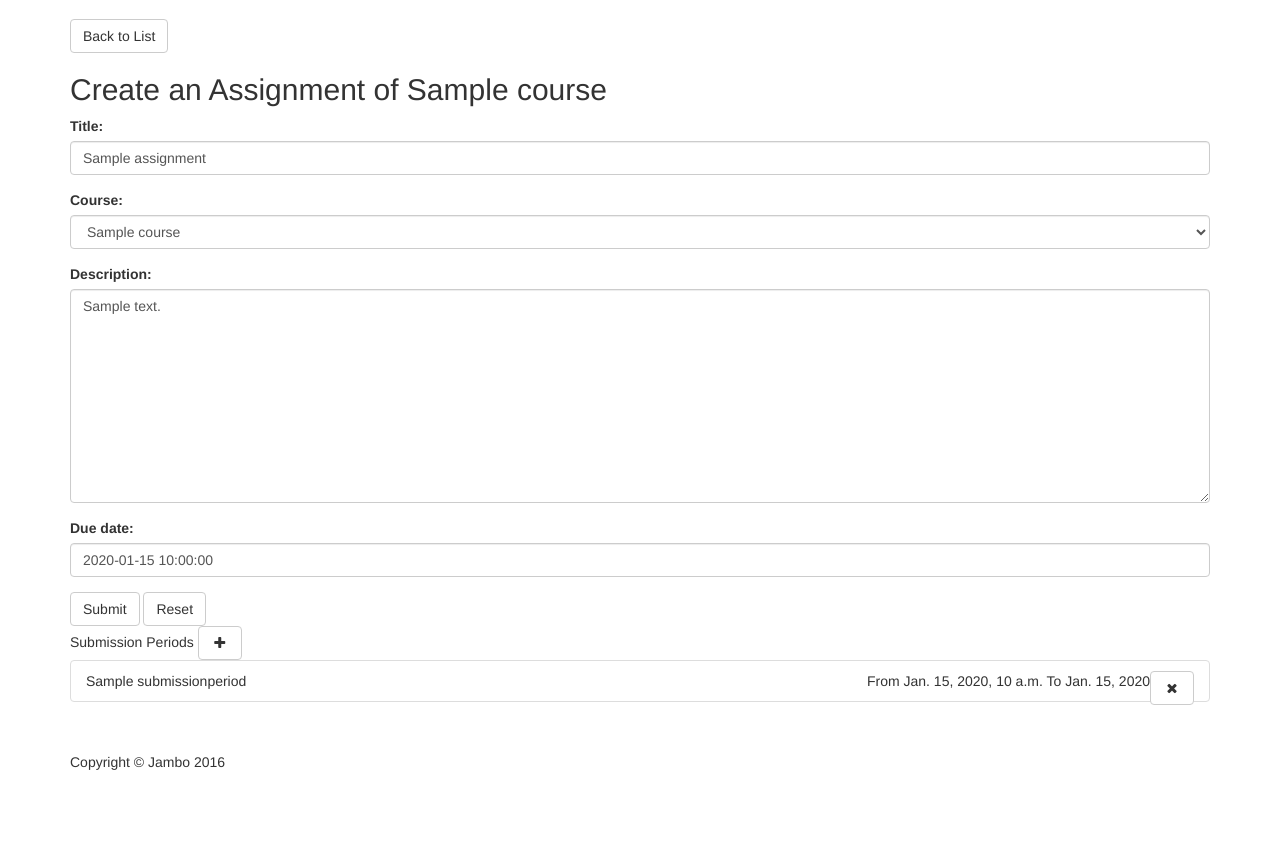
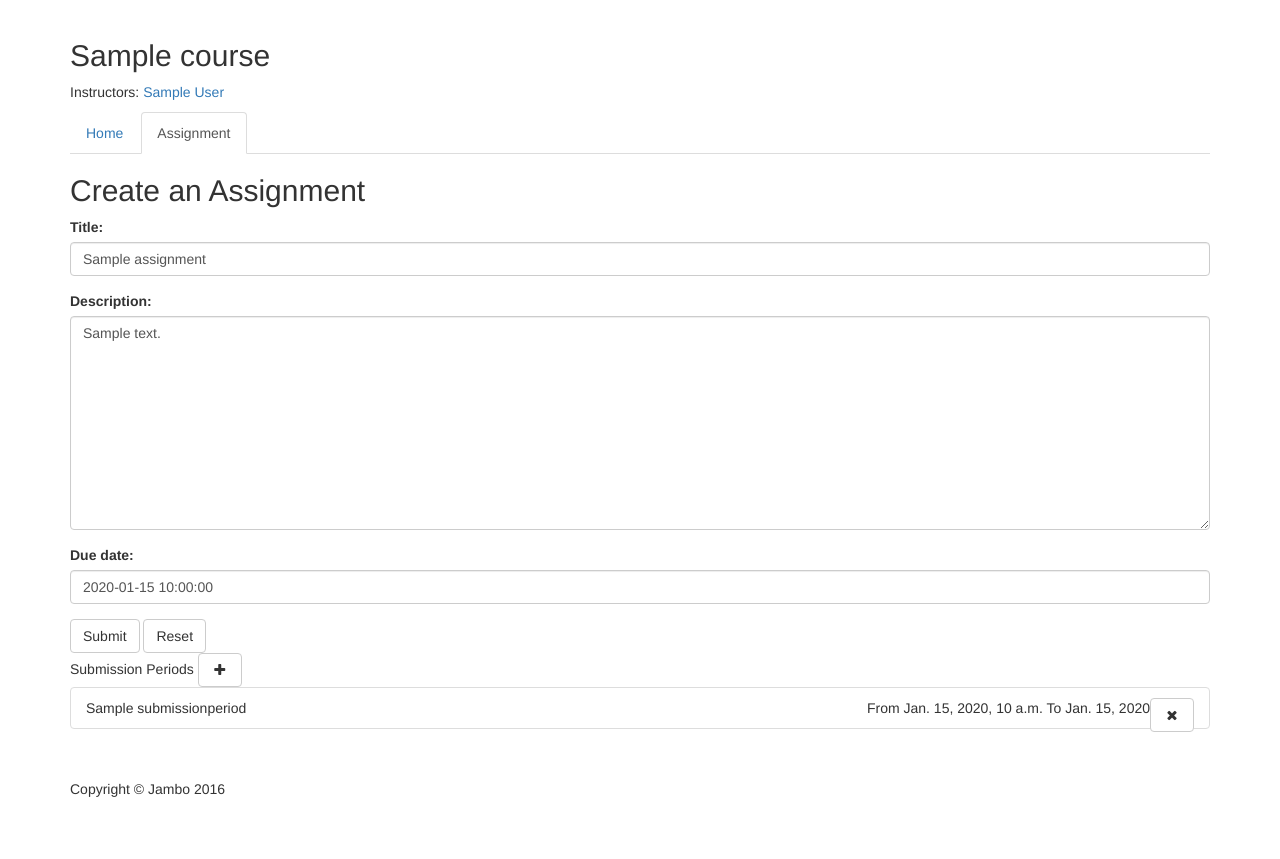
Before and after one commit to cjiang1209/Jambo, a Django app: page /courses/assignment/1/update/ in a window 1280 px wide. Shown: the part 51-910 px from the top of the page. Before the commit the page ends 821 px from the top, so only its background shows below. Run offline with Django 3.2, Linux system fonts and the light colour scheme; tables that the repository leaves empty hold one stand-in row (values such as "Sample post"); parts of the project's set-up code (start-up, migrations or seed data) failed here and were passed over; some libraries are stand-ins or nearby versions.

Commit message:
Add Course detail page.
Add tab nagivation to Course pages.

```diff
--- a/courses/forms.py
+++ b/courses/forms.py
@@ -22,11 +22,10 @@ class CourseForm(forms.ModelForm):
 class AssignmentForm(forms.ModelForm):
     class Meta:
         model = models.Assignment
-        fields = [ 'title', 'description', 'course', 'due_date' ]
+        fields = [ 'title', 'description', 'due_date' ]
         widgets = {
             'title': forms.TextInput(attrs={'class': 'form-control'}),
             'description': forms.Textarea(attrs={'class': 'form-control'}),
-            'course': forms.Select(attrs={'class': 'form-control'}),
             'due_date': forms.TextInput(attrs={'class': 'form-control'})
         }
 
--- a/courses/models.py
+++ b/courses/models.py
@@ -2,14 +2,27 @@ from django.db import models
 from django.contrib.auth.models import User
 from django.core.urlresolvers import reverse
 
+class CustomUser(User):
+    class Meta:
+        proxy = True
+
+    def full_name(self):
+        return self.first_name + ' ' + self.last_name
+
+    def __str__(self):
+        return self.full_name()
+
+    def __unicode__(self):
+        return self.full_name()
+
 class Course(models.Model):
     title = models.CharField(max_length=200)
     description = models.TextField()
-    instructors = models.ManyToManyField(User, related_name='instructingCourses', blank=True)
+    instructors = models.ManyToManyField(CustomUser, related_name='instructingCourses', blank=True)
     status = models.BooleanField(default=True, help_text='This field denotes if the course is active.')
-    students = models.ManyToManyField(User, related_name='enrollingCourses', blank=True)
+    students = models.ManyToManyField(CustomUser, related_name='enrollingCourses', blank=True)
     create_date = models.DateTimeField()
-    created_by = models.ForeignKey(User, on_delete=models.CASCADE)
+    created_by = models.ForeignKey(CustomUser, on_delete=models.CASCADE)
 
     def __str__(self):
         return self.title
@@ -22,7 +35,7 @@ class Course(models.Model):
 class Assignment(models.Model):
     title = models.CharField(max_length=200)
     description = models.TextField()
-    created_by = models.ForeignKey(User, on_delete=models.CASCADE)
+    created_by = models.ForeignKey(CustomUser, on_delete=models.CASCADE)
     create_date = models.DateTimeField()
     due_date = models.DateTimeField()
     course = models.ForeignKey(Course, on_delete=models.CASCADE)
@@ -37,7 +50,7 @@ class SubmissionPeriod(models.Model):
     assignment = models.ForeignKey(Assignment, on_delete=models.CASCADE)
 
 class Article(models.Model):
-    author = models.ForeignKey(User, on_delete=models.CASCADE)
+    author = models.ForeignKey(CustomUser, on_delete=models.CASCADE)
     content = models.TextField()
     create_date = models.DateTimeField()
     last_modified_date = models.DateTimeField()
--- a/courses/templates/courses/assignment_form.html
+++ b/courses/templates/courses/assignment_form.html
@@ -51,9 +51,13 @@ var urlDeleteSubmissionPeriod = "{% url 'courses:submission_period.delete' %}";
 
 {% block content %}
 
-<a class="btn btn-default" href="{% url 'courses:assignment.list' course.id %}" role="button">Back to List</a>
+{% include "courses/course_header.html" %}
 
-<h2>Create an Assignment of {{ course.title }}</h2>
+{% with active_tab="assignment" %}
+{% include "courses/course_nav.html" %}
+{% endwith %}
+
+<h2>Create an Assignment</h2>
 
 {% include "courses/form_errors.html" %}
 
--- a/courses/templates/courses/assignment_list.html
+++ b/courses/templates/courses/assignment_list.html
@@ -2,7 +2,11 @@
 
 {% block content %}
 
-<h2>{{ course.title }}</h2>
+{% include "courses/course_header.html" %}
+
+{% with active_tab="assignment" %}
+{% include "courses/course_nav.html" %}
+{% endwith %}
 
 {% if perms.courses.add_assignment %}
 <a class="btn btn-default" href="{% url 'courses:assignment.create' course.id %}" role="button"><i class="fa fa-fw fa-plus"></i> Create</a>
--- /dev/null
+++ b/courses/templates/courses/course_header.html
@@ -0,0 +1,7 @@
+<h2>{{ course.title }}</h2>
+<p>
+	Instructors:
+	{% for user in course.instructors.all %}
+		<a href="mailto:{{user.email}}">{{user}}</a>
+	{% endfor %}
+</p>
--- /dev/null
+++ b/courses/templates/courses/course_nav.html
@@ -0,0 +1,10 @@
+<div>
+	<ul class="nav nav-tabs" role="tablist">
+		<li role="presentation" {% if active_tab == "home" %}class="active"{% endif %}>
+			<a href="{% url 'courses:course.detail' course.id %}" aria-controls="home" role="tab">Home</a>
+		</li>
+		<li role="presentation" {% if active_tab == "assignment" %}class="active"{% endif %}>
+			<a href="{% url 'courses:assignment.list' course.id %}" role="tab">Assignment</a>
+		</li>
+	</ul>
+</div>
--- a/courses/urls.py
+++ b/courses/urls.py
@@ -9,7 +9,9 @@ urlpatterns = [
     url(r'^$', CourseList.as_view(), name='course.list'),
     url(r'^course/create/$', CourseCreate.as_view(), name='course.create'),
     url(r'^course/(?P<pk>[0-9]+)/update/$', CourseUpdate.as_view(), name='course.update'),
-    url(r'^course/(?P<pk>[0-9]+)/$', AssignmentList.as_view(), name='assignment.list'),
+    url(r'^course/(?P<pk>[0-9]+)/$', CourseDetail.as_view(), name='course.detail'),
+
+    url(r'^course/(?P<pk>[0-9]+)/assignment$', AssignmentList.as_view(), name='assignment.list'),
     url(r'^course/(?P<pk>[0-9]+)/assignment/create/$', AssignmentCreate.as_view(), name='assignment.create'),
 
     url(r'^assignment/(?P<pk>[0-9]+)/update/$', AssignmentUpdate.as_view(), name='assignment.update'),
--- a/courses/views.py
+++ b/courses/views.py
@@ -9,6 +9,7 @@ from django.http import JsonResponse
 from . import forms
 from django.views.generic.base import View
 from guardian.shortcuts import assign_perm
+from guardian.decorators import permission_required_or_403
 
 class AjaxableResponseMixin(object):
     """
@@ -82,6 +83,10 @@ class CourseUpdate(generic.UpdateView):
     template_name = 'courses/course_form.html'
     success_url = reverse_lazy('courses:course.list')
 
+class CourseDetail(generic.DetailView):
+    model = models.Course
+    template_name = 'courses/course_detail.html'
+
 # Assignment
 
 class AssignmentList(generic.ListView):
@@ -98,16 +103,11 @@ class AssignmentList(generic.ListView):
 
 class AssignmentCreate(generic.CreateView):
     model = models.Assignment
-    #fields = [ 'title', 'course', 'description', 'due_date' ]
     form_class = forms.AssignmentForm
     template_name = 'courses/assignment_form.html'
 
     def get_success_url(self):
         return reverse_lazy('courses:assignment.list', kwargs={'pk' : self.kwargs['pk']})
-
-    def get_initial(self):
-        course = get_object_or_404(models.Course, pk=self.kwargs['pk'])
-        return { 'course' : course }
 
     def get_context_data(self, **kwargs):
         context = super(AssignmentCreate, self).get_context_data(**kwargs)
@@ -115,9 +115,9 @@ class AssignmentCreate(generic.CreateView):
         return context
 
     def form_valid(self, form):
-        form.instance.created_by = self.request.user
+        form.instance.course = get_object_or_404(models.Course, pk=self.kwargs['pk'])
+        form.instance.created_by = models.CustomUser.objects.get(pk = self.request.user.id)
         form.instance.create_date = datetime.now()
-        #form.instance.course = models.Course.objects.get(id=self.kwargs['pk'])
         return super(AssignmentCreate, self).form_valid(form)
 
 class AssignmentUpdate(generic.UpdateView):
```
Also changed, not shown: courses/templates/courses/course_detail.html (added, +15 -0 lines), courses/templates/courses/course_list.html (+4 -4 lines).
